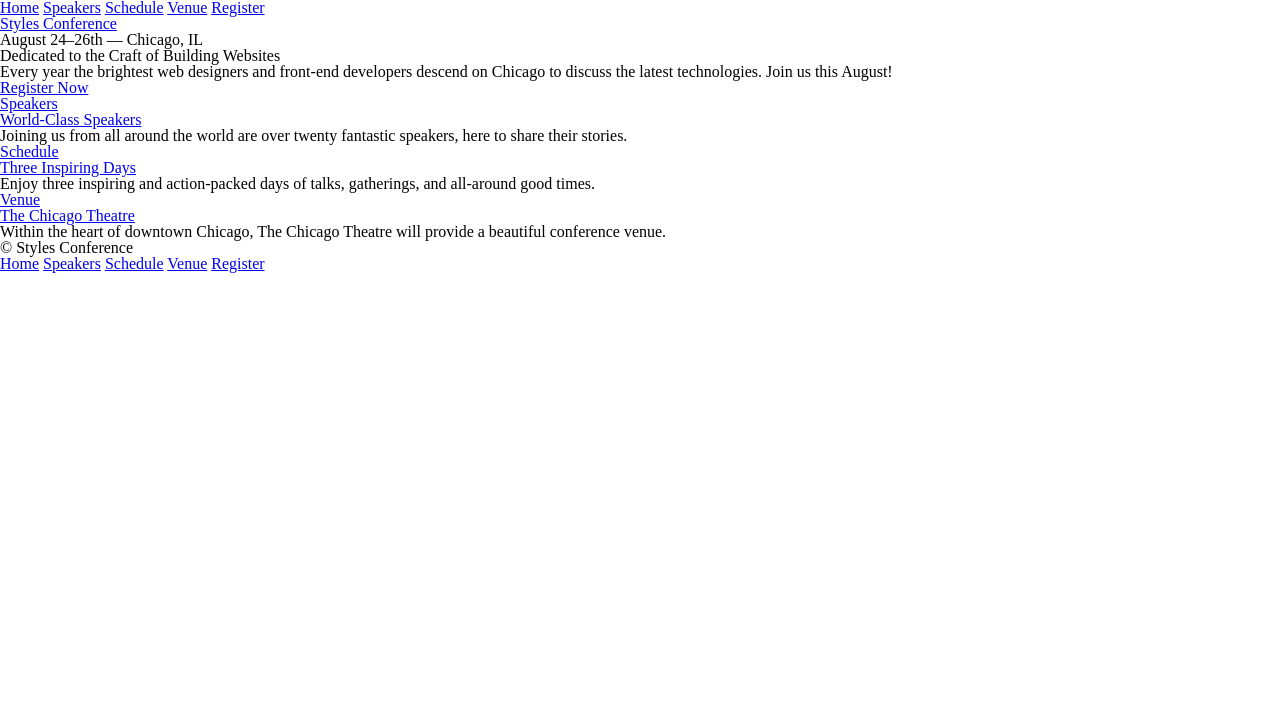
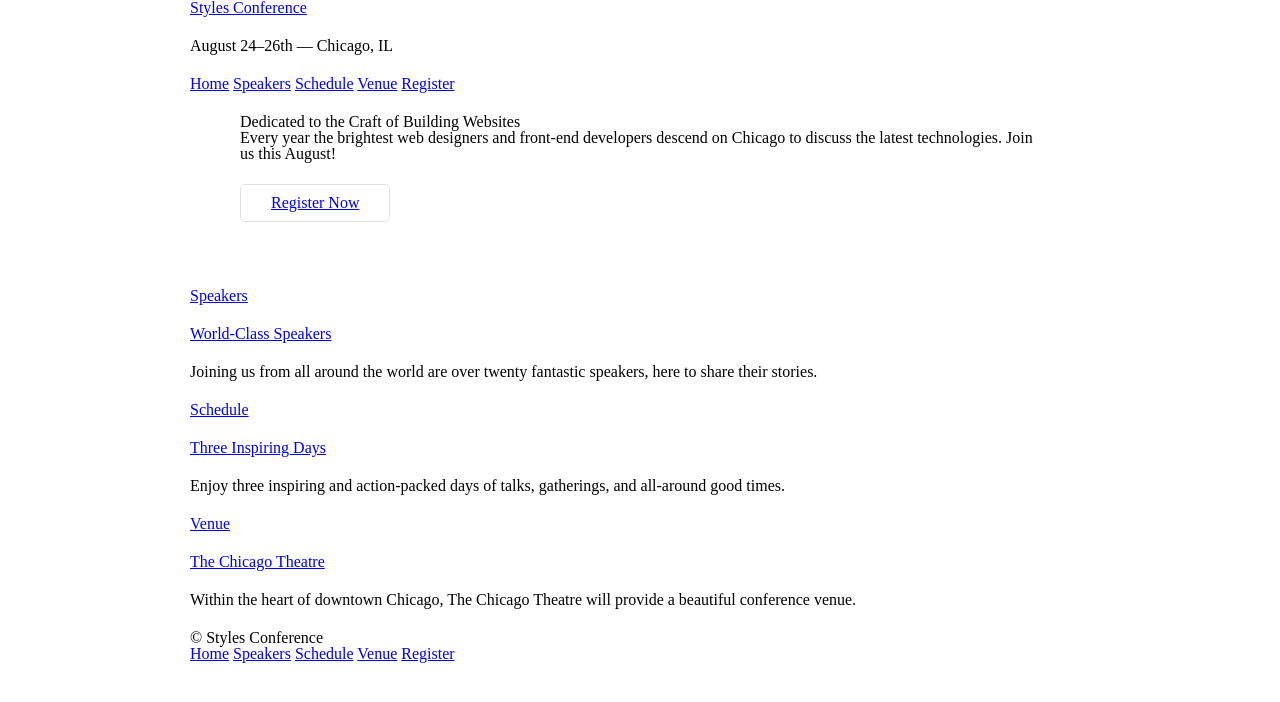
Before and after one commit to zeroThousand111/Learn_to_Code_HTML_and_CSS_Shay_Howe, a plain HTML site: page styles-conference/index.html in a window 1280 px wide. Drawn offline with Linux system fonts and the light colour scheme.

Commit message:
implemented lesson 4 - basic box model

```diff
--- a/styles-conference/assets/stylesheets/main.css
+++ b/styles-conference/assets/stylesheets/main.css
@@ -45,3 +45,61 @@ table {
   border-collapse: collapse;
   border-spacing: 0;
 }
+
+/*
+  ========================================
+  Grid
+  ========================================
+*/
+
+*,
+*:before,
+*:after {
+  -webkit-box-sizing: border-box;
+     -moz-box-sizing: border-box;
+          box-sizing: border-box;
+}
+
+.container {
+  margin: 0 auto;
+  padding-left: 30px;
+  padding-right: 30px;
+  width: 960px;
+}
+
+/*
+  ========================================
+  Typography
+  ========================================
+*/
+
+h1, h3, h4, h5, p {
+  margin-bottom: 22px;
+}
+
+/*
+  ========================================
+  Buttons
+  ========================================
+*/
+
+.btn {
+  border-radius: 5px;
+  display: inline-block;
+  margin: 0;
+}
+
+.btn-alt {
+  border: 1px solid #dfe2e5;
+  padding: 10px 30px;
+}
+
+/*
+  ========================================
+  Home
+  ========================================
+*/
+
+.hero {
+  padding: 22px 80px 66px 80px;
+}
--- a/styles-conference/index.html
+++ b/styles-conference/index.html
@@ -8,7 +8,15 @@
 
   <body>
 
-    <header>
+    <header class="container">
+
+      <section>
+        <h1>
+          <a href="index.html">Styles Conference</a>
+        </h1>
+      </section>
+
+      <h3>August 24&ndash;26th &mdash; Chicago, IL</h3>
 
       <nav>
         <a href="index.html">Home</a>
@@ -18,24 +26,23 @@
         <a href="register.html">Register</a>
       </nav>
 
-      <a href="index.html">Styles Conference</a>
-      <h3>August 24&ndash;26th &mdash; Chicago, IL</h3>
-
     </header>
 
-  <section>
+    <section class="hero container">
       <h2>Dedicated to the Craft of Building Websites</h2>
-    <p>Every year the brightest web designers and front-end developers descend on Chicago to discuss the latest technologies. Join us this August!</p>
-    <a href="register.html">Register Now</a>
+
+      <p>Every year the brightest web designers and front-end developers descend   on Chicago to discuss the latest technologies. Join us this August!</p>
+
+      <a class="btn btn-alt" href="register.html">Register Now</a>
     </section>
 
-  <section>
+    <section class="container">
       <section>
         <a href="speakers.html">
           <h5>Speakers</h5>
           <h3>World-Class Speakers</h3>
         </a>
-      <p>Joining us from all around the world are over twenty fantastic speakers,   here to share their stories.</p>
+        <p>Joining us from all around the world are over twenty fantastic   speakers,   here to share their stories.</p>
       </section>
 
       <section>
@@ -43,7 +50,7 @@
           <h5>Schedule</h5>
           <h3>Three Inspiring Days</h3>
         </a>
-      <p>Enjoy three inspiring and action-packed days of talks, gatherings, and all-around good times.</p>
+        <p>Enjoy three inspiring and action-packed days of talks, gatherings, and   all-around good times.</p>
       </section>
 
       <section>
@@ -51,12 +58,12 @@
           <h5>Venue</h5>
           <h3>The Chicago Theatre</h3>
         </a>
-      <p>Within the heart of downtown Chicago, The Chicago Theatre will provide a beautiful conference venue.</p>
+        <p>Within the heart of downtown Chicago, The Chicago Theatre will provide   a beautiful conference venue.</p>
       </section>
 
     </section>
 
-  <footer>
+    <footer class="container">
       <small>&copy; Styles Conference</small>
 
       <nav>
@@ -68,6 +75,5 @@
       </nav>
 
     </footer>
-
   </body>
 </html>
```
Also changed, not shown: styles-conference/register.html (+9 -6 lines), styles-conference/schedule.html (+9 -6 lines), styles-conference/speakers.html (+9 -6 lines), styles-conference/venue.html (+9 -6 lines). Lines whose indentation alone changed are shown as unchanged.
